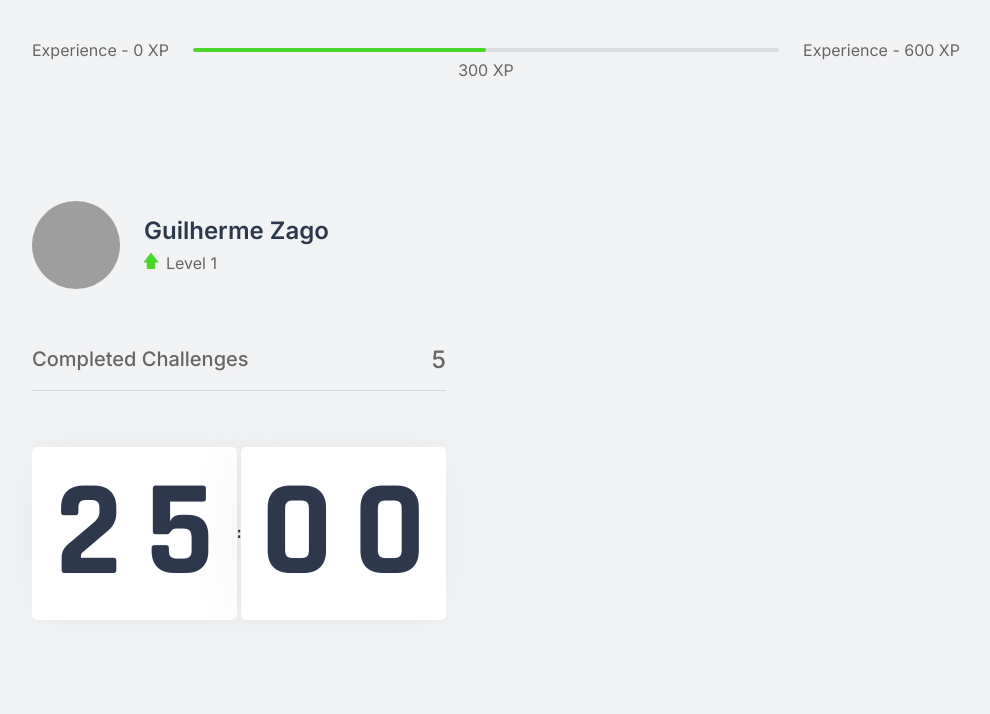
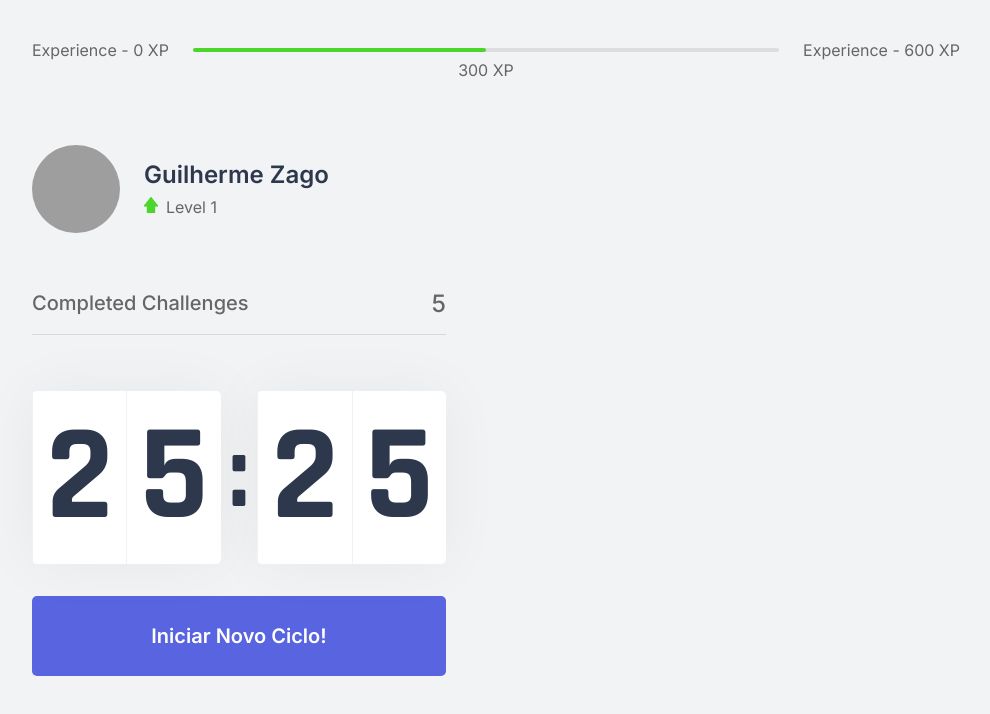
Before and after one commit to MecBonjourno/NLW4, a Next.js app: page / in a window 1280 px wide. Shown: the top 714 px of the page, without its empty margins (144-1134 px from the left). Built offline with nearby package versions, Linux system fonts and the light colour scheme; grey boxes are pictures that could not be loaded.

Commit message:
terminando aula 2

```diff
--- a/src/components/Countdown.tsx
+++ b/src/components/Countdown.tsx
@@ -1,18 +1,46 @@
+import { useState, useEffect } from 'react'
 import styles from '../styles/components/Countdown.module.css'
 
 
 export function Countdown(){
+  const [time,setTime] = useState( 25 * 60 );
+  const [active, setActive] = useState(false)
+
+  const minutes = Math.floor(time / 60)
+  const seconds =  time/ 60
+
+  const [minuteLeft, minuteRight] = String(minutes).padStart(2, '0').split('')
+  const [secondLeft, secondRight] = String(seconds).padStart(2, '0').split('')
+
+    function startCountdown(){
+        setActive(true)
+    }
+
+    useEffect(()=>{
+        if(active && time > 0 ){
+            setTimeout(()=>{
+                setTime(time - 1)
+            }, 1000)
+        }
+    } , [active, time])
+
     return(
+     <div>
         <div className={styles.countdownContainer}>
             <div>
-                <span>2</span>
-                <span>5</span>
+                <span>{minuteLeft}</span>
+                <span>{minuteRight}</span>
             </div>
               <span>:</span>
             <div>
-                <span>0</span>
-                <span>0</span>
+                <span>{secondLeft}</span>
+                <span>{secondRight}</span>
             </div>
         </div>
+
+        <button type="button" className={styles.countdownButton} onClick={startCountdown}>
+            Iniciar Novo Ciclo!
+        </button>
+     </div>
     )
 }
--- a/src/pages/_document.tsx
+++ b/src/pages/_document.tsx
@@ -5,10 +5,11 @@
         return (
          <Html>
              <Head>
-      <link rel="preconnect" href="https://fonts.gstatic.com"/>
-      <link href="https://fonts.googleapis.com/css2?family=Inter:wght@400;500;600&family=Rajdhani:wght@700&display=swap" rel="stylesheet"/>
-      <meta name="theme-color" content="#000000" />
-      </Head>
+                 <link rel="shortcut icon" href="favicon.png" type="image/png"></link>
+                <link rel="preconnect" href="https://fonts.gstatic.com"/>
+                <link href="https://fonts.googleapis.com/css2?family=Inter:wght@400;500;600&family=Rajdhani:wght@700&display=swap" rel="stylesheet"/>
+                <meta name="theme-color" content="#000000" />
+                </Head>
              <body>
                  <Main />
                  <NextScript/>
--- a/src/pages/index.tsx
+++ b/src/pages/index.tsx
@@ -9,6 +9,9 @@
 export default function Home() {
   return (
     <div className={styles.container}>
+      <Head>
+        <title>Time It - Home</title>
+         </Head>
      <ExperienceBar />
        <section>
          <div>
--- a/src/styles/components/Countdown.module.css
+++ b/src/styles/components/Countdown.module.css
@@ -19,3 +19,40 @@
     font-size: 8.5rem;
     text-align: center;
 }
+
+.countdownContainer > div span {
+    flex: 1;
+}
+
+.countdownContainer > div span:first-child {
+    border-right: 1px solid #f0f1f3;
+}
+
+.countdownContainer > div span:first-child {
+    border-left: 1px solid #f0f1f3;
+}
+
+.countdownContainer > span {
+    font-size: 6.25rem;
+    margin: 0 0.5rem;
+}
+
+.countdownButton {
+    width: 100%;
+    height: 5rem;
+    margin-top: 2rem;
+    display:flex;
+    align-items: center;
+    justify-content: center;
+    border: 0;
+    border-radius: 5px;
+    background: var(--blue);
+    color: var(--white);
+    font-size: 1.25rem;
+    font-weight: 600;
+    transition: background-color 0.3s;
+}
+
+.countdownButton:hover {
+    background: var(--blue-dark);
+}
```
